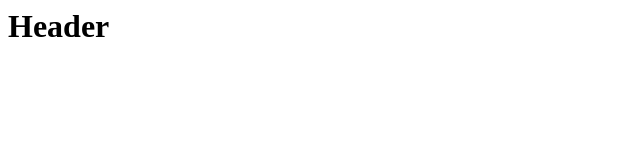
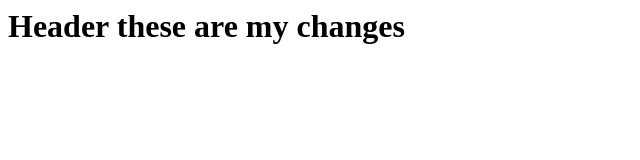
Before and after one commit to mubashirdevop/jenkins-lab-repo, a plain HTML site: page index.html in a window 1280 px wide. Shown: the whole page, without its empty margins (0-640 px from the left). Drawn offline with Linux system fonts and the light colour scheme.

Commit message:
first commit

```diff
--- a/index.html
+++ b/index.html
@@ -1 +1,3 @@
-<h1>Header</h1>
+<h1>Header
+    these are my changes
+</h1>
```
